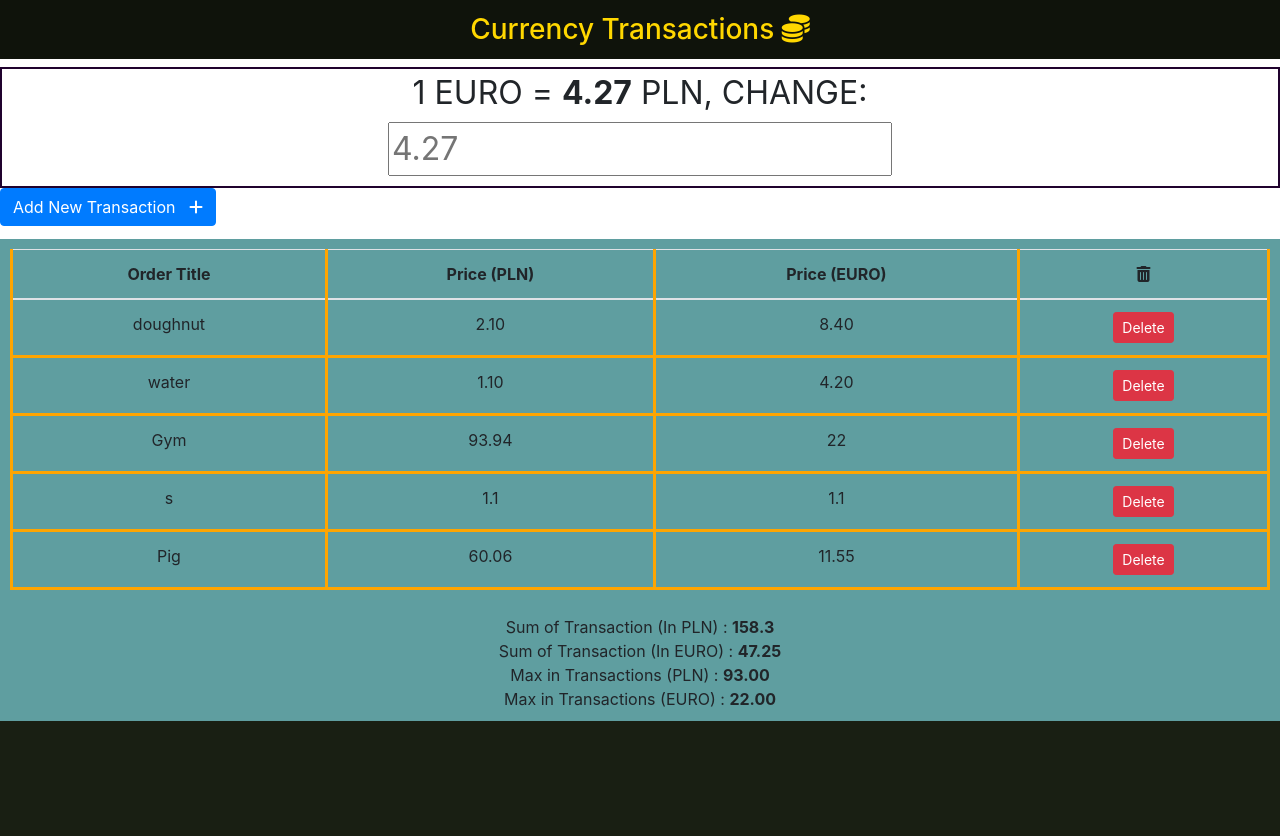
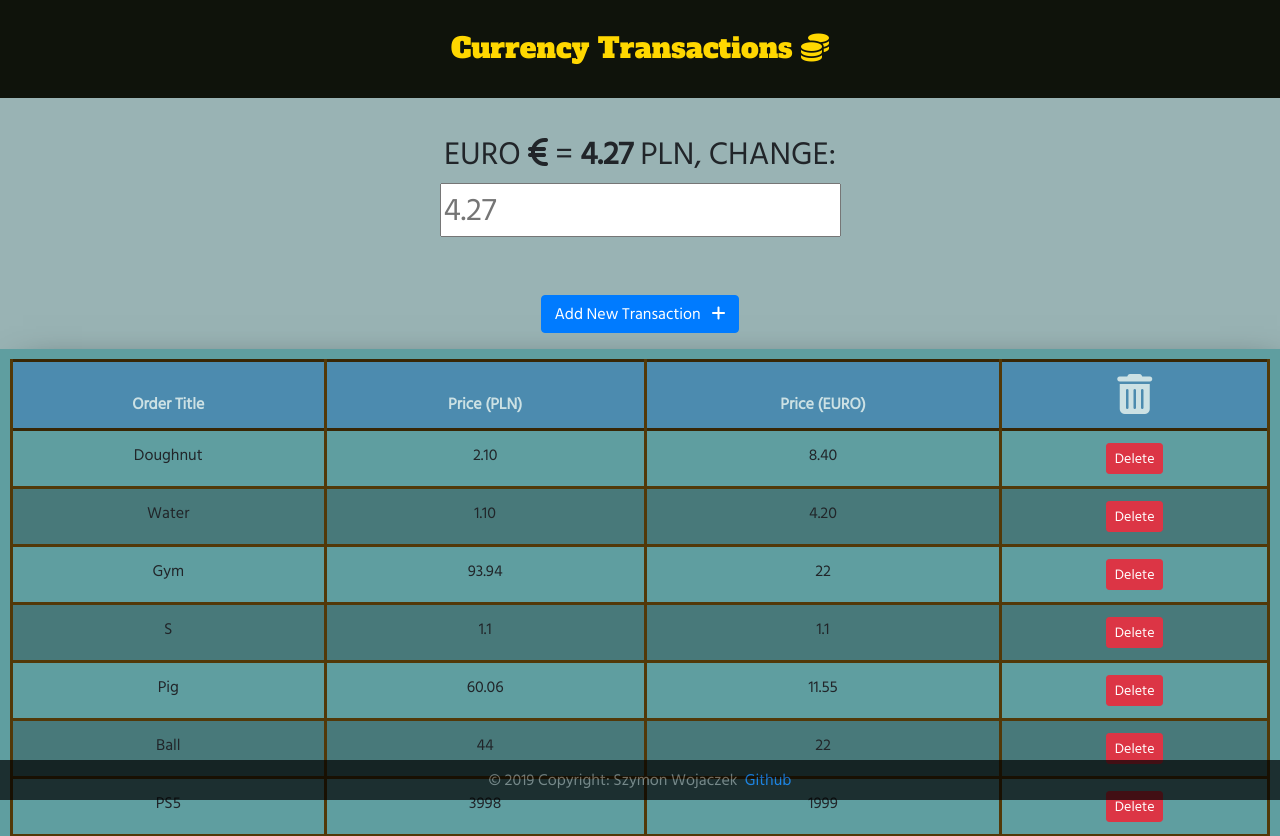
Before and after one commit to Vezil/CurrencyTransactions, a React (Create React App) app: page / in a window 1280 px wide. Shown: the top 836 px of the page. Before the commit the page ends 800 px from the top, so only its background shows below. Built offline with nearby package versions, Linux system fonts and the light colour scheme; data requests are answered from the project's data file.

Commit message:
some styling

```diff
--- a/db.json
+++ b/db.json
@@ -1,16 +1,16 @@
 {
   "transactions": [
     {
-      "id": "1",
       "pricePLN": "2.10",
       "priceEURO": "8.40",
-      "name": "doughnut"
+      "name": "doughnut",
+      "id": "1"
     },
     {
-      "id": "2",
       "pricePLN": "1.10",
       "priceEURO": "4.20",
-      "name": "water"
+      "name": "water",
+      "id": "2"
     },
     {
       "name": "Gym",
@@ -29,6 +29,18 @@
       "pricePLN": 60.06,
       "priceEURO": "11.55",
       "id": "DEJTZfQ"
+    },
+    {
+      "name": "ball",
+      "pricePLN": 44,
+      "priceEURO": "22",
+      "id": "rcVpjgR"
+    },
+    {
+      "name": "PS5",
+      "pricePLN": 3998,
+      "priceEURO": "1999",
+      "id": "GOOlKwR"
     }
   ]
 }
--- a/src/App.css
+++ b/src/App.css
@@ -1,30 +1,66 @@
+@import url('https://fonts.googleapis.com/css?family=Hind+Siliguri&display=swap');
+
 :root{
   background-color: rgb(25, 31, 19);
 
 }
+.App{
+  font-family: 'Hind Siliguri', sans-serif;
+}
 .definitionchoose{
-  border: rgb(32, 2, 46) 2px solid;
+
  text-align: center;
   font-size:2rem;
+  background-color: rgb(153, 179, 180);
+  padding:2rem;
  }
  .inputfield{
-     margin-top: 5px;
+    margin-top: 5px;
      margin-bottom:10px;
 
  }
  .TransactionsWrapper{
   padding:10px;
   text-align: center;
-  margin-top:1%;
-  background-color: cadetblue;
+
+  background-color: #5f9ea0;
+  -webkit-box-shadow: 10px 10px 38px -13px rgba(0,0,0,0.75);
+  -moz-box-shadow: 10px 10px 38px -13px rgba(0,0,0,0.75);
+  box-shadow: 10px 10px 38px -13px rgba(0,0,0,0.75);
 }
 .table td{
-  border: 3px solid orange;
+  border: 3px solid rgb(82, 56, 8);
+
 }
 .table th{
-  border: 3px solid orange;
+  border: 3px solid rgb(82, 56, 8);
+  background-color: rgb(76, 139, 175);
+  color: rgb(204, 225, 228);
+
 }
+.table thead{
+  border: 3px solid rgb(56, 38, 5);
+}
+.table{
+  text-transform : capitalize;
+
+}
+
+tr:nth-child(even){background-color: #48797a}
 
 .summax{
   margin-top: 2%;
 }
+.buttonAdd{
+  padding:1rem;
+  text-align: center;
+  background-color: rgb(153, 179, 180);
+}
+.fa-trash{
+  font-size: 2.5rem;
+}
+
+.hr{
+  border: 1px solid green;
+  border-radius: 1px;
+}
--- a/src/App.js
+++ b/src/App.js
@@ -2,6 +2,7 @@ import React,{Component} from 'react';
 import './App.css';
 import 'bootstrap/dist/css/bootstrap.css';
 import Header from './components/Header';
+import Footer from './components/Footer';
 import axios from 'axios';
 import { Table,Button, Modal, ModalHeader, ModalBody, ModalFooter, FormGroup, Input, Label } from 'reactstrap';
 
@@ -17,6 +18,7 @@ state = {
   },
 
   editTransactionData: {
+    id: '',
     name: '',
     pricePLN: "",
     priceEURO: "",
@@ -54,7 +56,6 @@ addTransaction(){
     transactionsData.push(response.data);
 
     this.setState({ transactionsData, newTransactionModal: false, newTransactionData: {
-      id : '',
       name: '',
       pricePLN: "",
       priceEURO: ""
@@ -88,12 +89,12 @@ updateTransaction() {
 
 }
 
-editTransaction(id, name, pricePLN, priceEURO) {
+editTransaction(name, pricePLN, priceEURO, id) {
 
   console.log(name);
   this.setState({
 
-    editTransactionData: {id, name, pricePLN, priceEURO }
+    editTransactionData: { name, pricePLN, priceEURO, id }
 
   });
 
@@ -172,12 +173,11 @@ let { editTransaction } = this.state;
   });
   return (
    <div className="App">
+
         <Header/>
 
-
-
         <div className="definitionchoose">
-                    1 EURO = <b>{ this.state.PLNdefinition }</b> PLN, CHANGE:
+                    EURO&nbsp;<i class="fas fa-euro-sign"></i> = <b>{ this.state.PLNdefinition }</b> PLN, CHANGE:
                     <div class="inputfield">
                         <input type="number" placeholder="4.27" onChange={(e) => {
                           let precision = parseFloat(e.target.value);
@@ -214,7 +214,7 @@ let { editTransaction } = this.state;
                         this.state.editTransactionData.pricePLN = pln;
                         this.state.editTransactionData.priceEURO = euro;
 
-                        this.editTransaction.bind(this, transaction.id,transaction.name,pln,euro);
+                        this.editTransaction.bind(this,transaction.name,pln,euro,transaction.id);
                         this.setState({ editTransaction });
                         this.updateTransaction.bind(this);
 
@@ -229,7 +229,7 @@ let { editTransaction } = this.state;
                     </div>
         </div>
 
-      <Button color="primary" onClick={this.toggleNewTransactionModal.bind(this)}>Add New Transaction &nbsp; <i className="fas fa-plus"/></Button>
+      <div className="buttonAdd"><Button color="primary" onClick={this.toggleNewTransactionModal.bind(this)}>Add New Transaction &nbsp; <i className="fas fa-plus"/></Button></div>
       <Modal isOpen={this.state.newTransactionModal} toggle={this.toggleNewTransactionModal.bind(this)}>
         <ModalHeader toggle={this.toggleNewTransactionModal.bind(this)}>Add New Transaction </ModalHeader>
         <ModalBody>
@@ -260,8 +260,8 @@ let { editTransaction } = this.state;
           </FormGroup>
         </ModalBody>
         <ModalFooter>
-          <Button color="primary" onClick={this.addTransaction.bind(this)}>Add Transaction</Button>{' '}
-          <Button color="secondary" onClick={this.toggleNewTransactionModal.bind(this)}>Cancel</Button>
+          <Button color="primary" onClick={this.addTransaction.bind(this)}>Add Transaction &nbsp; <i className="fas fa-plus"/> </Button>{' '}
+          <Button color="secondary" onClick={this.toggleNewTransactionModal.bind(this)}>Cancel &nbsp; <i class="fas fa-undo"></i> </Button>
         </ModalFooter>
       </Modal>
 
@@ -272,7 +272,7 @@ let { editTransaction } = this.state;
 
                                 <th>Order Title</th>
                                 <th>Price (PLN)</th>
-                                <th>Price (EURO)</th>
+                                <th>Price (EURO) </th>
 
                                 <th><i class="fa fa-trash" aria-hidden="true"></i></th>
                             </tr>
@@ -283,14 +283,22 @@ let { editTransaction } = this.state;
                     </Table>
 
                     <div className="summax">
+                          <hr className="hr"></hr>
+
                           <div className="sumPLN">Sum of Transaction (In PLN) : <b>{ sumInPLN }</b></div>
                           <div className="sumEuro">Sum of Transaction (In EURO) : <b>{ sumInEuro }</b></div>
 
+                          <hr className="hr"></hr>
+
                           <div className="sumPLN">Max in Transactions (PLN) : <b>{ maxInPLN }</b></div>
                           <div className="sumEuro">Max in Transactions (EURO) : <b>{ maxInEuro }</b></div>
+
+                          <hr className="hr"></hr>
                     </div>
 
                 </div>
+
+                <Footer/>
    </div>
   );
 }
--- /dev/null
+++ b/src/components/Footer.css
@@ -0,0 +1,11 @@
+.Footer{
+
+background: black;
+color:gray;
+position:fixed;
+bottom:0;
+left:0;
+right:0;
+opacity:0.7;
+
+}
--- /dev/null
+++ b/src/components/Footer.js
@@ -0,0 +1,13 @@
+import React, { Component } from 'react';
+import './Footer.css';
+import 'bootstrap/dist/css/bootstrap.css';
+
+export default class Footer extends Component {
+
+    render(){
+        return(
+            <div className="Footer page-footer text-center p-2">© 2019 Copyright: Szymon Wojaczek&nbsp;&nbsp;
+            <a href="https://github.com/Vezil/" target="_blank">Github</a></div>
+        );
+    }
+}
--- a/src/components/Header.css
+++ b/src/components/Header.css
@@ -1,6 +1,11 @@
+
+@import url('https://fonts.googleapis.com/css?family=Alfa+Slab+One&display=swap');
+
 .headertop{
-    padding:1%;
+    padding:2rem;
     text-align: center;
     background-color: rgb(15, 19, 11);
     color:gold;
+    font-family: 'Alfa Slab One', cursive;
+    margin:0;
 }
```
